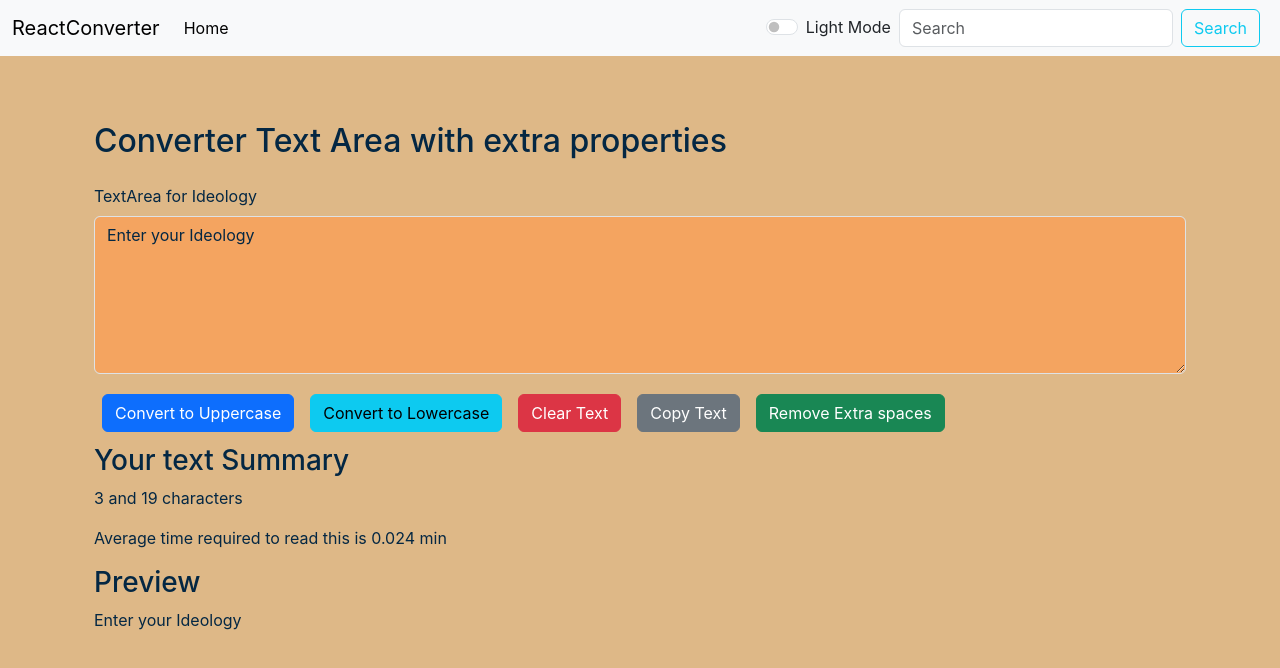
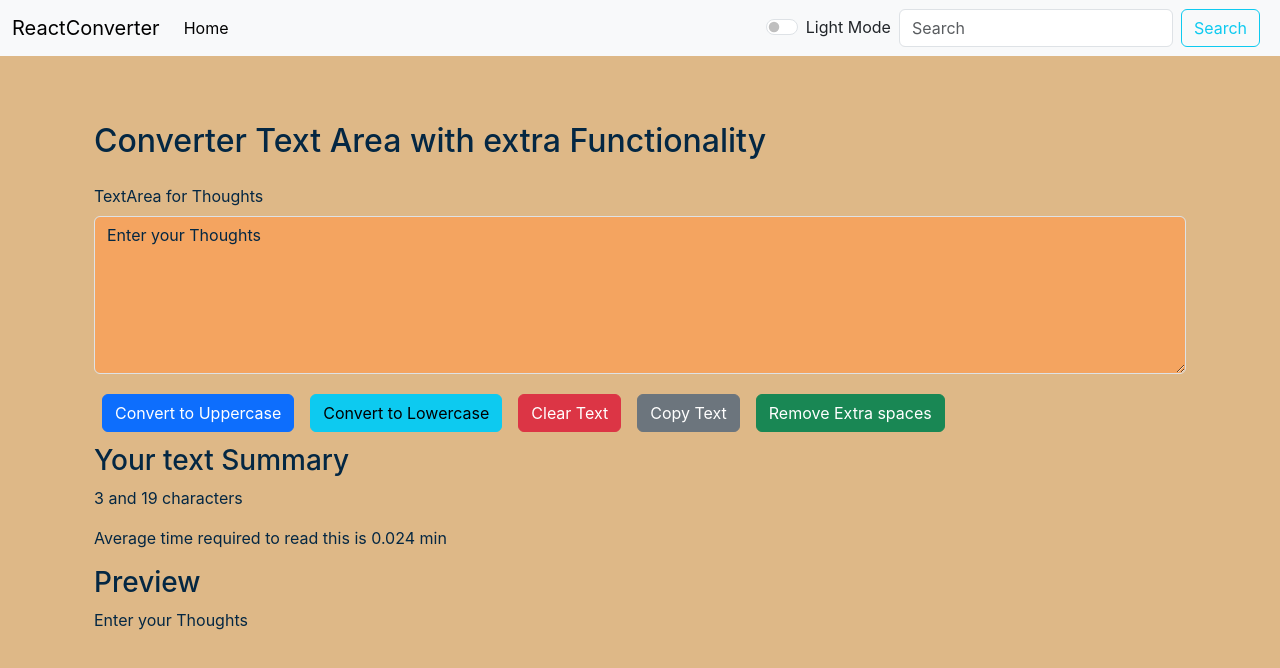
Before and after one commit to RajatRajSharma/ReactConverter, a React (Create React App) app: page / in a window 1280 px wide. Shown: the top 668 px of the page. Built offline with nearby package versions, Linux system fonts and the light colour scheme.

Commit message:
Initial commit 6

```diff
--- a/src/App.js
+++ b/src/App.js
@@ -49,7 +49,7 @@ function App() {
       {/*<Routes>
              <Route exact path="/about" element={ <About mode={mode} toggleMode={toggleMode} modeBtntext={modeBtntext}/> }></Route>
             <Route exact path="/" element={ <TextForm showAlert={showAlert} heading="Converter Text Area with extra properties" mode={mode}/> }></Route> */}
-            <TextForm showAlert={showAlert} heading="Converter Text Area with extra properties" mode={mode}/>
+            <TextForm showAlert={showAlert} heading="Converter Text Area with extra Functionality" mode={mode}/>
       {/* </Routes> */}
     </div>
     {/* </Router> */}
--- a/src/Components/TextForm.js
+++ b/src/Components/TextForm.js
@@ -39,7 +39,7 @@ export default function TextForm(props) {
         console.log("On Change");
         setText(event.target.value);  //This allows us to make changes and even save it
       }
-    const [text, setText] = useState('Enter your Ideology');
+    const [text, setText] = useState('Enter your Thoughts');
 // Datatype of entered data is text and 'Enter your Ideology' is the default text for TextArea Box
 // We can't change text directly but the updation is done through "setText" function
   return (
@@ -48,7 +48,7 @@ export default function TextForm(props) {
         <h2  className='mb-4'>{props.heading}</h2>
       <form>
       <div className="mb-3">
-        <label htmlFor="TextArea" className="form-label">TextArea for Ideology</label>
+        <label htmlFor="TextArea" className="form-label">TextArea for Thoughts</label>
         <textarea className="form-control" value={text} onChange={handleOnChange} style={{backgroundColor: props.mode==='dark'?'#008080':'	#F4A460', color: props.mode==='dark'?'white':'#042743'}} id="TextArea" rows="6"></textarea>
       </div>                                             {/* Calling on change function */}
                                                         {/* Style is written in {___} and then second {__} is for obj */}
```
